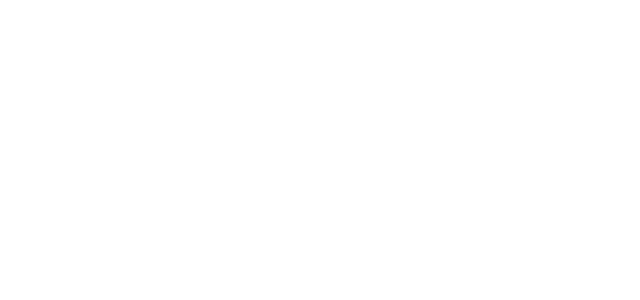
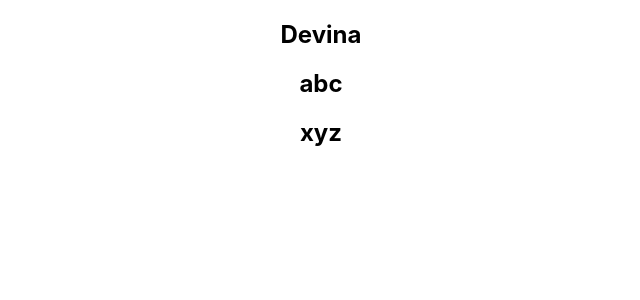
Before and after one commit to Devina6/ReactLearning, a React (Create React App) app in the folder react-project/: page / in a window 1280 px wide. Shown: the top 300 px of the page, without its empty margins (319-959 px from the left). Built offline with nearby package versions, Linux system fonts and the light colour scheme.

Commit message:
list rendering -1

```diff
--- a/react-project/src/App.js
+++ b/react-project/src/App.js
@@ -10,12 +10,14 @@
 import EventBind from './components/eventBind'
 import ParentComponent from './components/parentComponent'
 import UserGreetingComponent from './components/userGreeting'
+import NameListComponent from './components/nameList'
 
 function App() {
   return (
     <div className="App">
-      <UserGreetingComponent />
-      {/*< ParentComponent />
+      <NameListComponent />
+      {/*<UserGreetingComponent />
+      < ParentComponent />
       <EventBind />
       <FunctionClick />
       <ClassClick />
--- /dev/null
+++ b/react-project/src/components/nameList.js
@@ -0,0 +1,16 @@
+import React from 'react'
+
+function nameList() {
+    const names = ['Devina','abc','xyz']
+  /*return (
+    <div>
+        {
+            names.map(name => <h2>{name}</h2>)
+        }
+    </div>
+  )*/
+  const nameList = names.map(name => <h2>{name}</h2>)
+  return <div>{nameList}</div>
+}
+
+export default nameList
```
